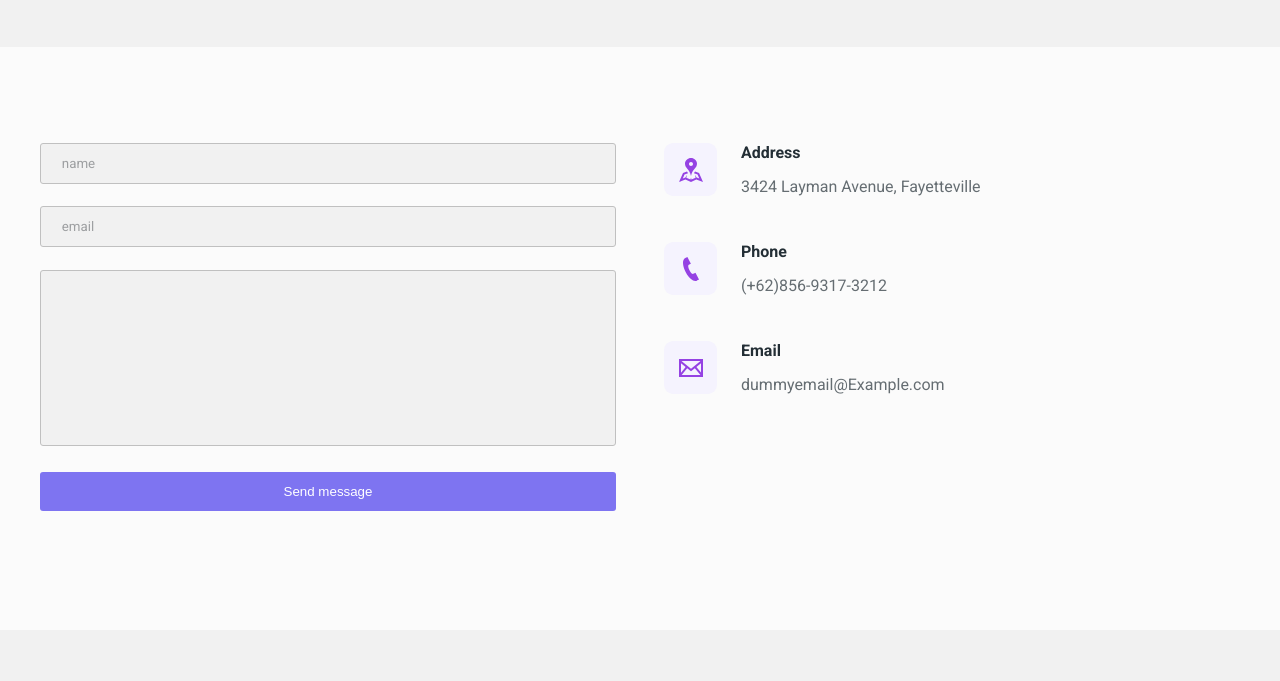
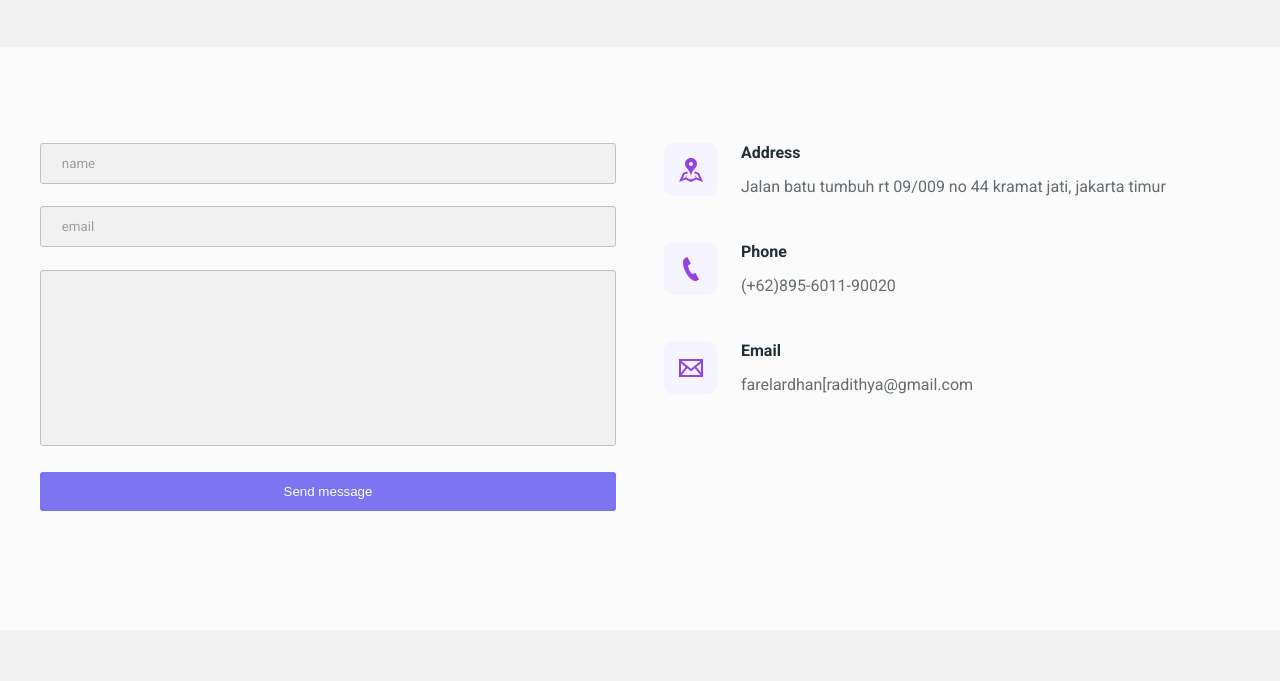
Before and after one commit to farel34231/whos2, a plain HTML site: page index.html in a window 1280 px wide. Shown: the part 2831-3512 px from the top of the page. Drawn offline with Linux system fonts and the light colour scheme.

Commit message:
Update index.html

```diff
--- a/index.html
+++ b/index.html
@@ -231,7 +231,7 @@ Platform apa pun yang Anda pertimbangkan.
                     </div>
                     <div class="contact-item-detail">
                         <h4>Address</h4>
-                        <p>3424 Layman Avenue, Fayetteville</p>
+                        <p>Jalan batu tumbuh rt 09/009 no 44 kramat jati, jakarta timur</p>
                     </div>
                 </div>
                 <!-- contact item 2 -->
@@ -241,7 +241,7 @@ Platform apa pun yang Anda pertimbangkan.
                     </div>
                     <div class="contact-item-detail">
                         <h4>Phone</h4>
-                        <p>(+62)856-9317-3212</p>
+                        <p>(+62)895-6011-90020</p>
                     </div>
                 </div>
                 <!-- contact item 3 -->
@@ -251,7 +251,7 @@ Platform apa pun yang Anda pertimbangkan.
                     </div>
                     <div class="contact-item-detail">
                         <h4>Email</h4>
-                        <p>dummyemail@Example.com</p>
+                        <p>farelardhan[radithya@gmail.com</p>
                     </div>
                 </div>
             </div>
```
